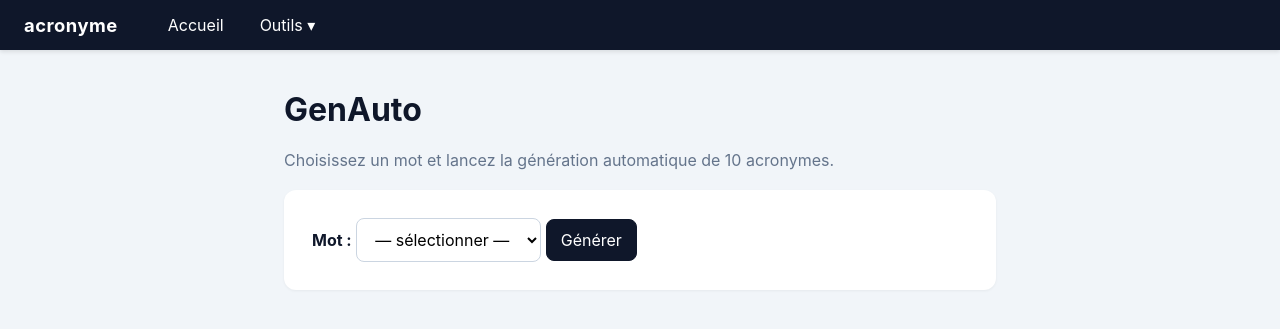
After one commit to AntoineMeheut/Acronym-Generator, a Django app: page /genauto/ in a window 1280 px wide. The commit adds this page. Shown: the top 329 px of the page. Run offline with Django 5.2, Linux system fonts and the light colour scheme; parts of the project's set-up code (start-up, migrations or seed data) failed here and were passed over.

Commit message:
Update projet

```diff
--- a/app-src/acronyme/templates/acronyme/base.html
+++ b/app-src/acronyme/templates/acronyme/base.html
@@ -134,6 +134,7 @@
                 <a href="#">Outils ▾</a>
                 <ul>
                     <li><a href="{% url 'acronyme' %}">Acronyme</a></li>
+                    <li><a href="{% url 'genauto' %}">GenAuto</a></li>
                 </ul>
             </li>
         </ul>
--- /dev/null
+++ b/app-src/acronyme/templates/acronyme/genauto.html
@@ -0,0 +1,39 @@
+{% extends "acronyme/base.html" %}
+
+{% block title %}GenAuto — génération automatique{% endblock %}
+
+{% block content %}
+    <h1>GenAuto</h1>
+    <p class="muted">Choisissez un mot et lancez la génération automatique de 10 acronymes.</p>
+
+    <div class="card">
+        <form method="get">
+            <label for="word-select"><strong>Mot :</strong></label>
+            <select id="word-select" name="word">
+                <option value="" {% if not selected_word %}selected{% endif %} disabled>— sélectionner —</option>
+                {% for word in words %}
+                    <option value="{{ word }}" {% if word == selected_word %}selected{% endif %}>{{ word }}</option>
+                {% endfor %}
+            </select>
+            <button type="submit">Générer</button>
+        </form>
+    </div>
+
+    {% if selected_word %}
+        <div class="card">
+            <p class="muted">Mot sélectionné :</p>
+            <div class="result">{{ selected_word }}</div>
+        </div>
+
+        {% if sentences %}
+            <div class="card">
+                <p class="muted">10 propositions :</p>
+                <ol>
+                    {% for sentence in sentences %}
+                        <li><p class="sentence">{{ sentence }}</p></li>
+                    {% endfor %}
+                </ol>
+            </div>
+        {% endif %}
+    {% endif %}
+{% endblock %}
--- a/app-src/acronyme/urls.py
+++ b/app-src/acronyme/urls.py
@@ -1,10 +1,12 @@
 """Routes URL de l'application ``acronyme``.
 
-Deux routes sont exposées :
+Trois routes sont exposées :
 
 - ``''`` → :func:`acronyme.views.home`, page d'accueil (nom ``home``),
-- ``'acronyme/'`` → :func:`acronyme.views.acronyme_page`, page de génération
-  de l'acronyme (nom ``acronyme``).
+- ``'acronyme/'`` → :func:`acronyme.views.acronyme_page`, page de
+  génération manuelle d'acronyme (nom ``acronyme``),
+- ``'genauto/'`` → :func:`acronyme.views.genauto_page`, page de génération
+  automatique de 10 acronymes (nom ``genauto``).
 
 Ces routes sont incluses depuis :mod:`config.urls` au préfixe racine.
 """
@@ -16,4 +18,5 @@ from . import views
 urlpatterns = [
     path('', views.home, name='home'),
     path('acronyme/', views.acronyme_page, name='acronyme'),
+    path('genauto/', views.genauto_page, name='genauto'),
 ]
--- a/app-src/acronyme/views.py
+++ b/app-src/acronyme/views.py
@@ -1,11 +1,13 @@
 """Vues de l'application ``acronyme``.
 
-Ce module fournit deux vues :
+Ce module fournit trois vues :
 
 - :func:`home` — rend la page d'accueil avec le menu de navigation.
-- :func:`acronyme_page` — rend la page de génération d'acronymes : sélection
+- :func:`acronyme_page` — rend la page de génération manuelle : sélection
   d'un mot de base puis, pour chaque lettre, choix d'un mot au ton corporate
   pour assembler la phrase finale.
+- :func:`genauto_page` — rend la page de génération automatique : sélection
+  d'un mot de base puis tirage aléatoire de 10 phrases (un mot par lettre).
 
 Les listes affichées dans les combos sont triées par ordre alphabétique
 français (insensible aux accents et à la casse) via :func:`_sort_key`. Les
@@ -13,12 +15,16 @@ fichiers de données :mod:`resources.initlist` et :mod:`resources.wordlist`
 ne sont pas modifiés : le tri est appliqué au moment du rendu.
 """
 
+import random
 import unicodedata
 
 from django.shortcuts import render
 
 from resources.initlist import GROS_MOTS
 from resources.wordlist import MOTS_PAR_LETTRE
+
+GENAUTO_RUNS = 10
+MISSING_LETTER_PLACEHOLDER = '···'
 
 
 def _sort_key(word):
@@ -109,3 +115,47 @@ def acronyme_page(request):
         'letter_choices': letter_choices,
         'sentence': sentence,
     })
+
+
+def genauto_page(request):
+    """Rend la page de génération automatique d'acronymes.
+
+    Le paramètre GET ``word`` désigne le mot de base. Il est normalisé en
+    majuscules et validé contre :data:`resources.initlist.GROS_MOTS`. Si
+    le mot est inconnu, il est ignoré (``selected`` vaut ``None``) et
+    aucune phrase n'est produite.
+
+    Quand le mot est valide, :data:`GENAUTO_RUNS` phrases sont générées
+    via :func:`random.choice` sur :data:`resources.wordlist.MOTS_PAR_LETTRE`
+    pour chaque lettre. Si la liste d'une lettre est vide,
+    :data:`MISSING_LETTER_PLACEHOLDER` est inséré à la place du mot pour
+    éviter une :class:`IndexError`.
+
+    Args:
+        request: Requête HTTP entrante. Paramètre GET accepté : ``word``.
+
+    Returns:
+        Réponse HTTP rendant ``acronyme/genauto.html`` avec le contexte :
+
+        - ``words`` : liste triée des mots de base ;
+        - ``selected_word`` : mot retenu, ou ``None`` ;
+        - ``sentences`` : liste des phrases générées (vide si pas de mot).
+    """
+    selected = (request.GET.get('word') or '').upper()
+    if selected not in GROS_MOTS:
+        selected = None
+
+    sentences = []
+    if selected:
+        for _ in range(GENAUTO_RUNS):
+            words = []
+            for letter in selected:
+                available = MOTS_PAR_LETTRE.get(letter, [])
+                words.append(random.choice(available) if available else MISSING_LETTER_PLACEHOLDER)
+            sentences.append(' '.join(words))
+
+    return render(request, 'acronyme/genauto.html', {
+        'words': sorted(GROS_MOTS, key=_sort_key),
+        'selected_word': selected,
+        'sentences': sentences,
+    })
--- a/app-src/resources/wordlist.py
+++ b/app-src/resources/wordlist.py
@@ -261,7 +261,7 @@ MOTS_PAR_LETTRE = {
         "Gabarit",
         "Genèse"
     ],
-"H": [
+    "H": [
         "Holistique",
         "Harmonisation",
         "Horizon",
```
Also changed, not shown: tests/test_acronyme/test_genauto.py (added, +81 -0 lines), tests/test_acronyme/test_urls.py (+9 -0 lines).
